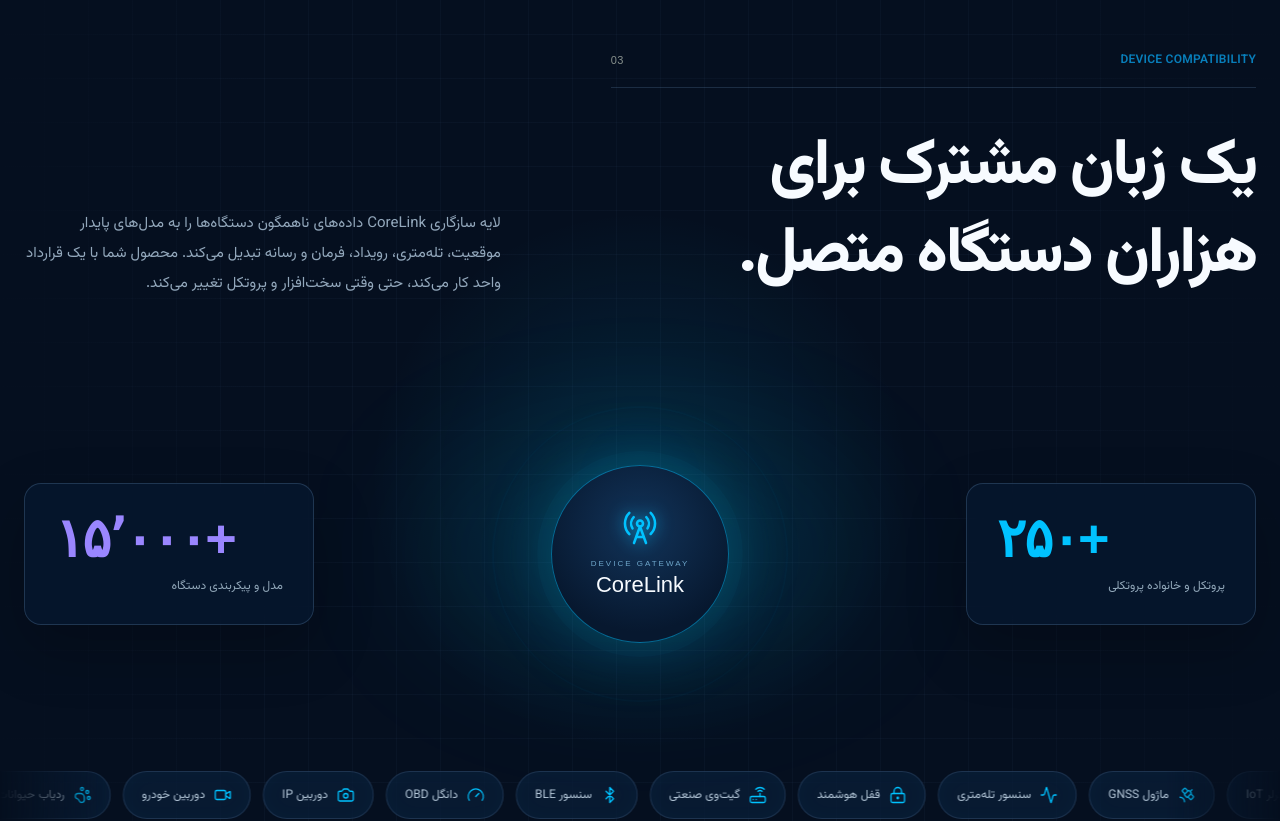
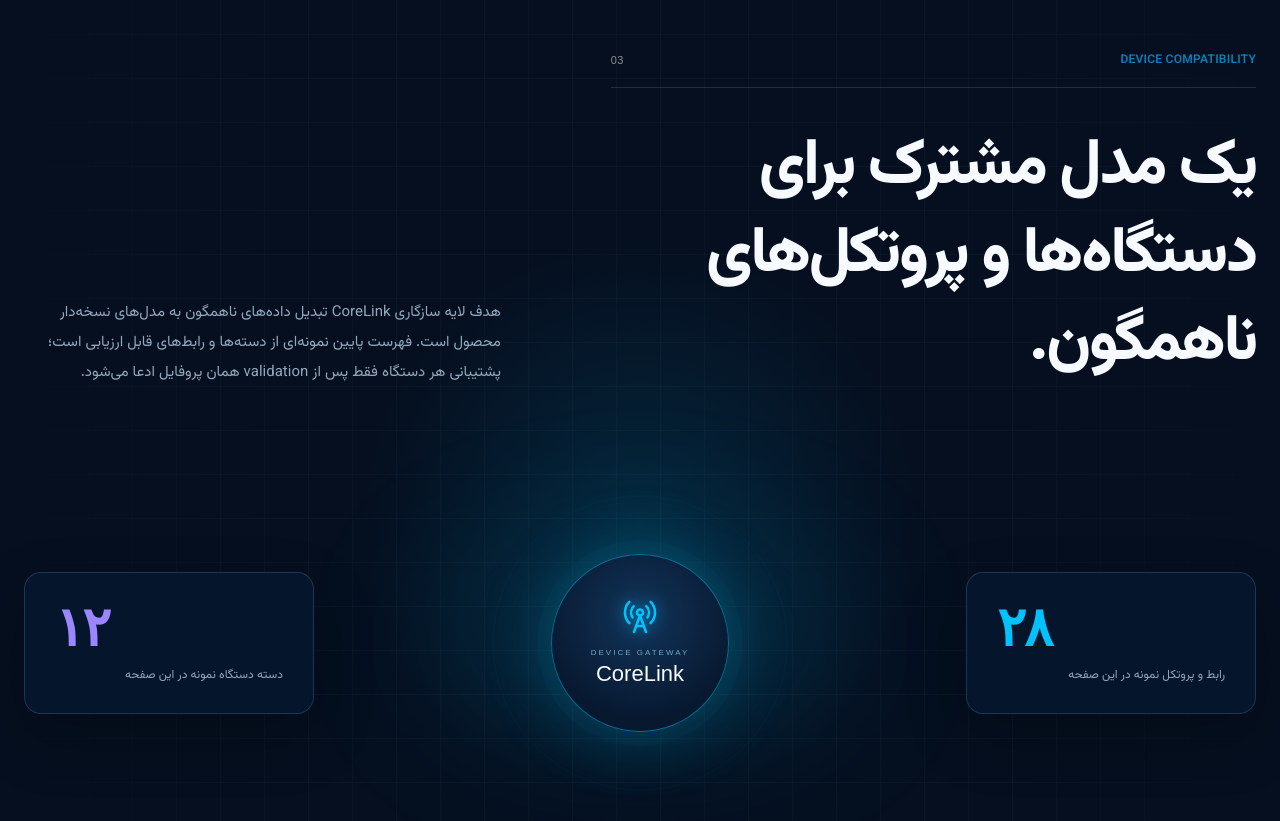
Before and after one commit to CoreLinkPlatform/website, a Next.js app: page / in a window 1280 px wide. Shown: the part 2580-3401 px from the top of the page. Built offline with nearby package versions, Linux system fonts and the light colour scheme.

Commit message:
Qualify device compatibility claims

```diff
--- a/app/DeviceSupportSection.tsx
+++ b/app/DeviceSupportSection.tsx
@@ -71,9 +71,9 @@
         <div className="device-support-head">
           <div>
             <div className="section-label">Device compatibility <span>03</span></div>
-            <h2>یک زبان مشترک برای هزاران دستگاه متصل.</h2>
+            <h2>یک مدل مشترک برای دستگاه‌ها و پروتکل‌های ناهمگون.</h2>
           </div>
-          <p>لایه سازگاری CoreLink داده‌های ناهمگون دستگاه‌ها را به مدل‌های پایدار موقعیت، تله‌متری، رویداد، فرمان و رسانه تبدیل می‌کند. محصول شما با یک قرارداد واحد کار می‌کند، حتی وقتی سخت‌افزار و پروتکل تغییر می‌کند.</p>
+          <p>هدف لایه سازگاری CoreLink تبدیل داده‌های ناهمگون به مدل‌های نسخه‌دار محصول است. فهرست پایین نمونه‌ای از دسته‌ها و رابط‌های قابل ارزیابی است؛ پشتیبانی هر دستگاه فقط پس از validation همان پروفایل ادعا می‌شود.</p>
         </div>
 
         <div className="support-stage">
@@ -84,8 +84,8 @@
             <b>CoreLink</b>
           </div>
           <div className="support-stats" aria-label="آمار پوشش دستگاه و پروتکل">
-            <Counter target={250} suffix="+" label="پروتکل و خانواده پروتکلی" />
-            <Counter target={15000} suffix="+" label="مدل و پیکربندی دستگاه" />
+            <Counter target={protocols.length} suffix="" label="رابط و پروتکل نمونه در این صفحه" />
+            <Counter target={deviceGroups.length} suffix="" label="دسته دستگاه نمونه در این صفحه" />
           </div>
           <div className="signal-ring ring-a" /><div className="signal-ring ring-b" /><div className="signal-ring ring-c" />
         </div>
```
